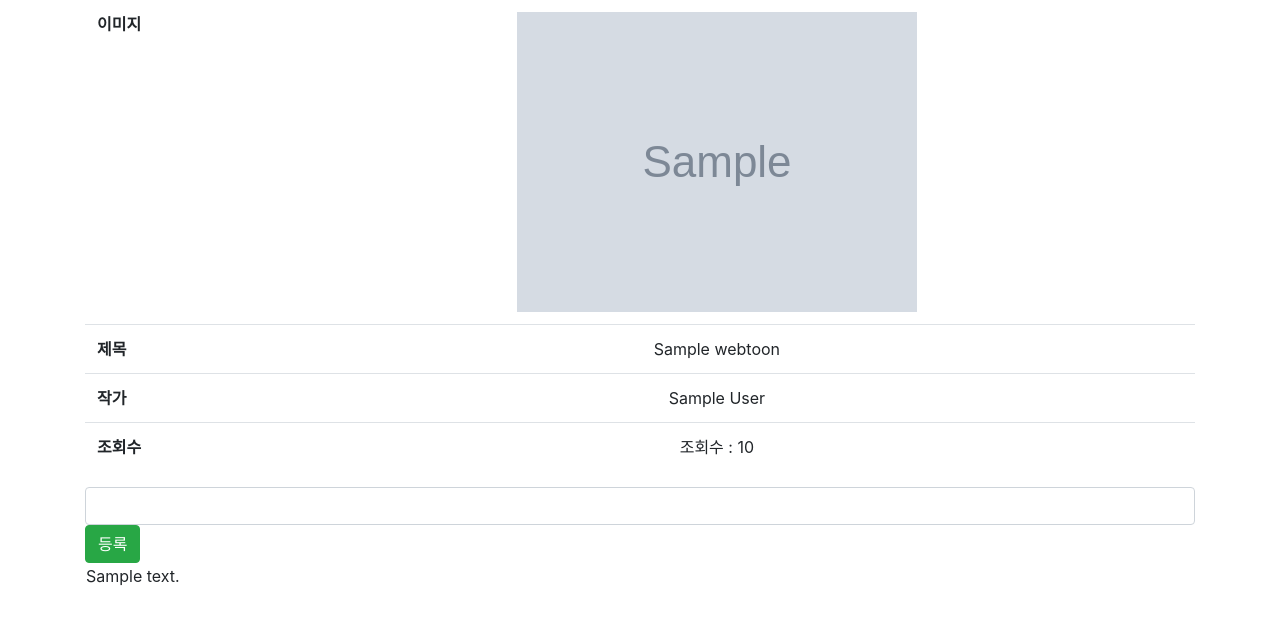
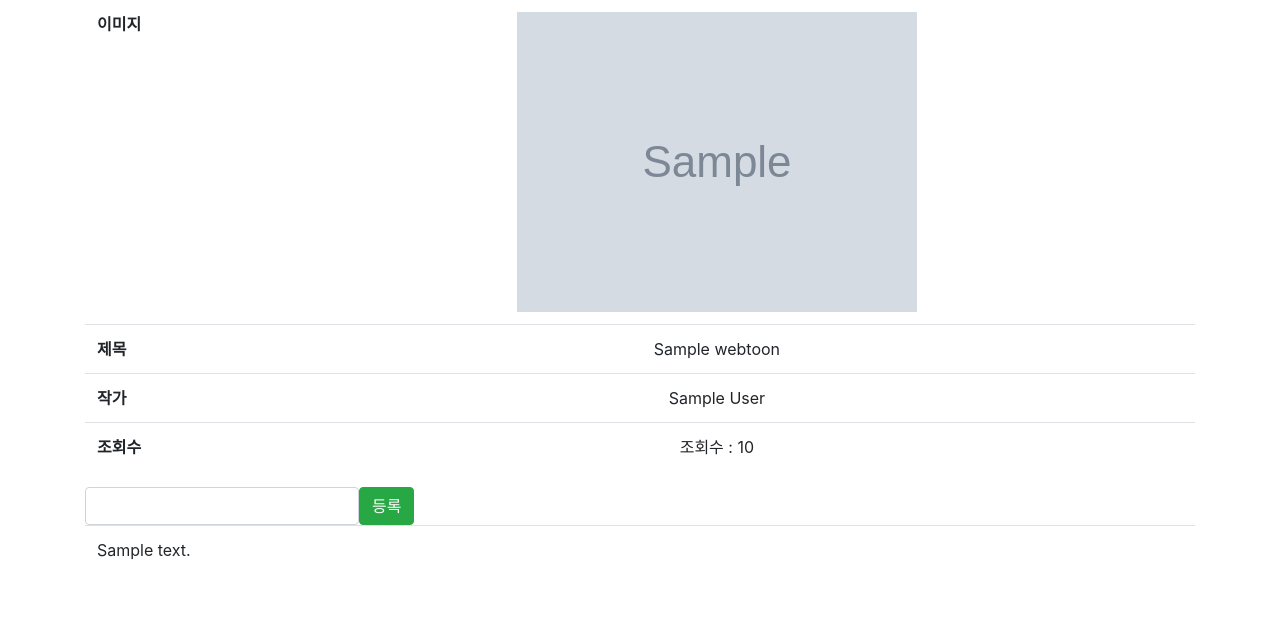
Before and after one commit to newdecide/djangowebtoon, a Django app: template webtoon/templates/webtoon/webtoon_detail.html in a window 1280 px wide. Shown: the part 57-682 px from the top of the page. Run offline with Django 3.2, Linux system fonts and the light colour scheme; the template is opened without the code that fills it: most values are stand-ins (such as "Sample title", 1, 10 or a date in 2020); grey boxes marked "Sample" are stand-in pictures; some libraries are stand-ins or nearby versions.

Commit message:
webtoon - 댓글 목록 리스트 디자인 추가

```diff
--- a/webtoon/templates/webtoon/webtoon_detail.html
+++ b/webtoon/templates/webtoon/webtoon_detail.html
@@ -22,13 +22,13 @@
         </tr>
     </table>
 
-    <form action="/comment/{{ object.webtoon.webtoon_id }}" method="post">
+    <form class="form-inline" action="/comment/{{ object.webtoon.webtoon_id }}" method="post">
         {% csrf_token %}
         <input class="form-control" type="text" name="comment_text">
         <input class="btn btn-success" type="submit" value="등록">
     </form>
 
-    <table>
+    <table class="table" class="table table-condensed">
         <tbody>
             {% for comment in object.comment %}
             <tr>
```
Also changed, not shown: db.sqlite3.
